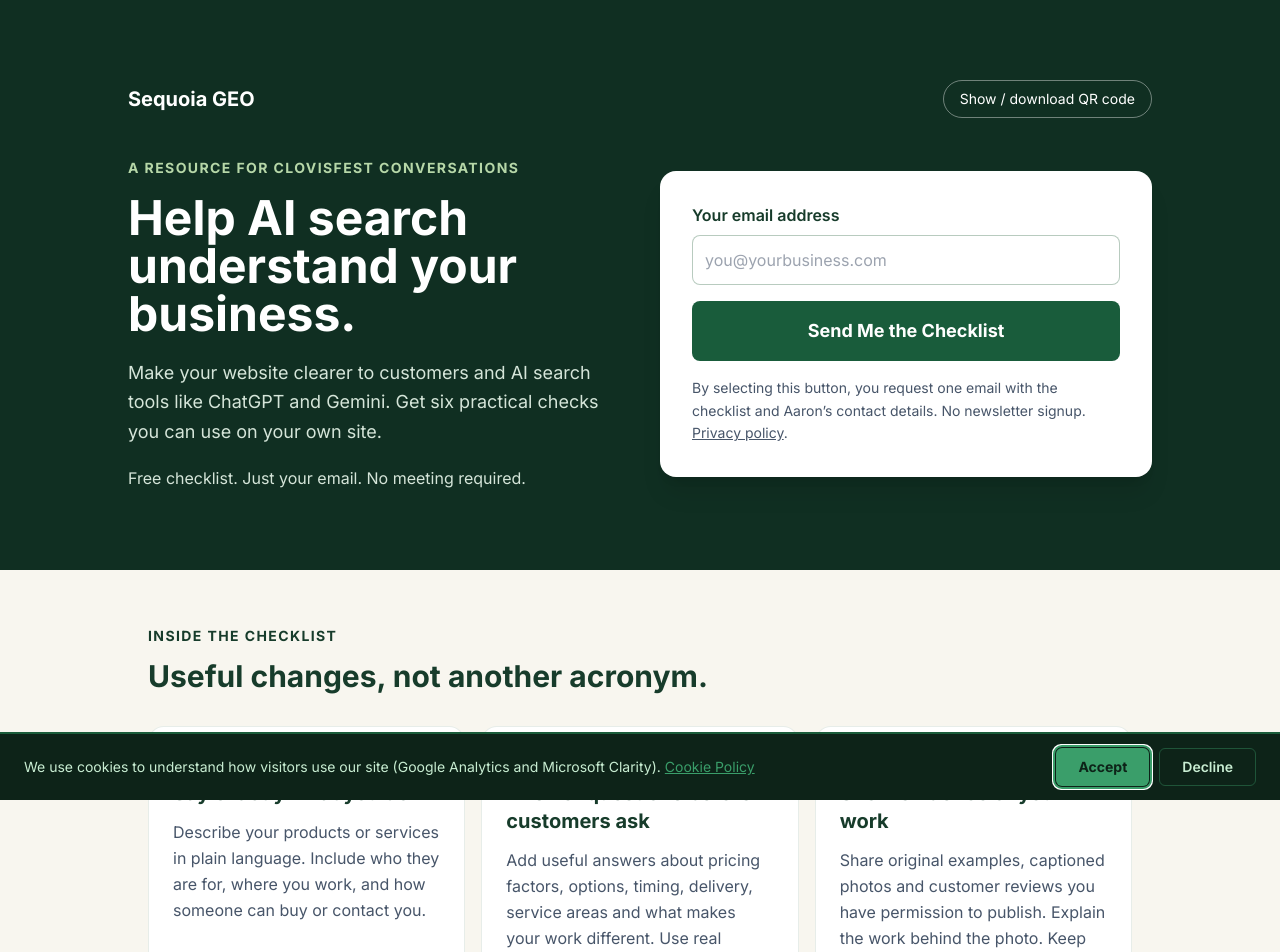
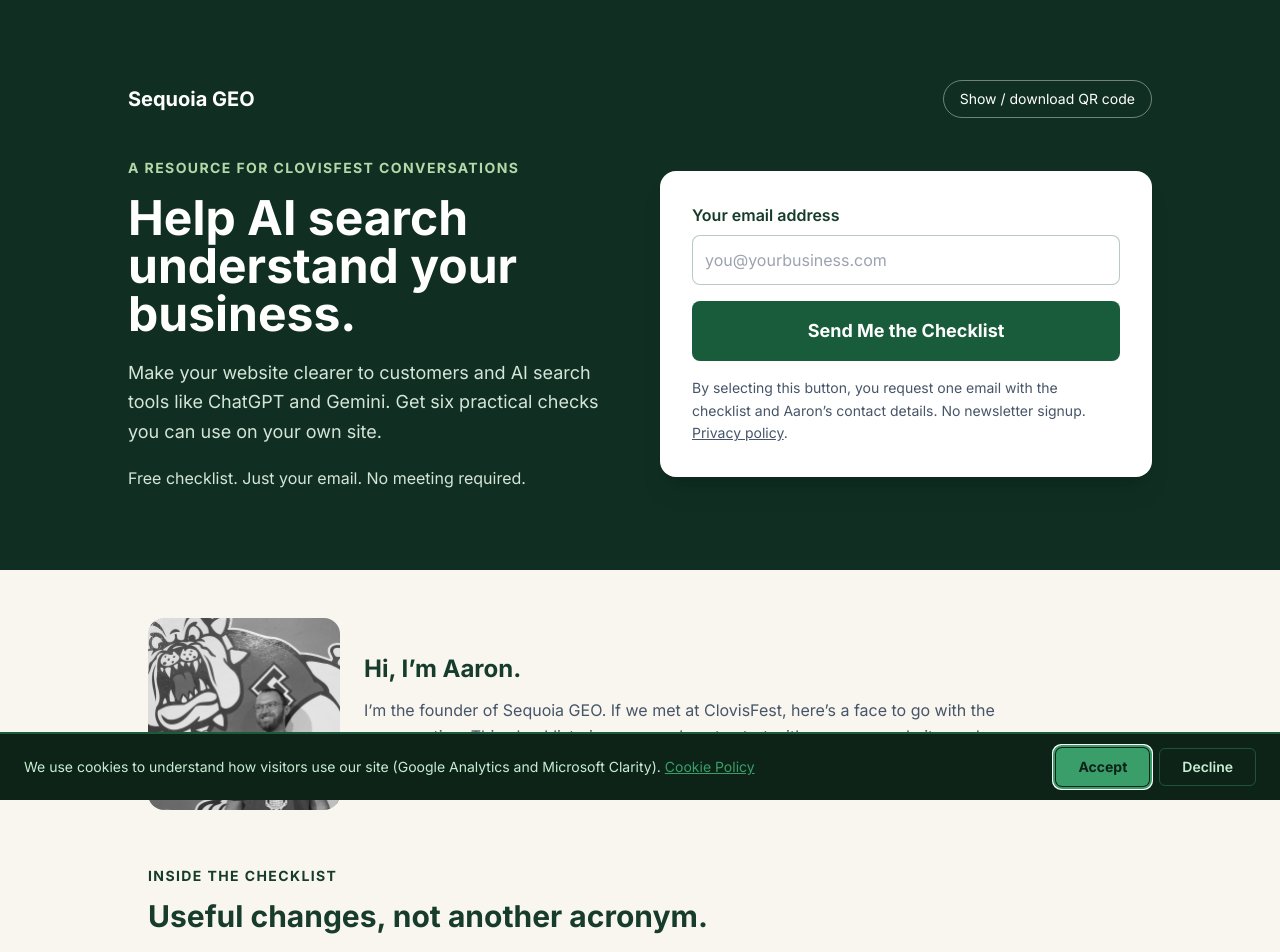
Before and after one commit to SequoiaGeo/next-website, a Next.js app: page /clovis in a window 1280 px wide. Shown: the top 952 px of the page. Built offline with nearby package versions, Linux system fonts and the light colour scheme; no server answers.

Commit message:
Add Aaron photo to Clovis introduction

```diff
--- a/src/app/clovis/page.tsx
+++ b/src/app/clovis/page.tsx
@@ -19,6 +19,10 @@
         </div>
       </div>
     </section>
+    <section className="mx-auto flex max-w-5xl flex-col items-start gap-6 px-5 pt-12 sm:flex-row sm:items-center" aria-label="Meet Aaron">
+      <img src="/aaron-husak.webp" alt="Aaron Husak, founder of Sequoia GEO" width="772" height="800" className="h-48 w-48 shrink-0 rounded-2xl object-cover" />
+      <div><h2 className="text-2xl font-bold">Hi, I’m Aaron.</h2><p className="mt-3 max-w-2xl leading-relaxed text-slate-600">I’m the founder of Sequoia GEO. If we met at ClovisFest, here’s a face to go with the conversation. This checklist gives you a place to start with your own website, and my contact details if you want to keep talking.</p></div>
+    </section>
     <section className="mx-auto max-w-5xl px-5 py-14"><p className="text-sm font-bold uppercase tracking-widest">Inside the checklist</p><h2 className="mt-3 text-3xl font-bold">Useful changes, not another acronym.</h2><div className="mt-8 grid gap-4 sm:grid-cols-2 lg:grid-cols-3">{checklist.map((item, i) => <article key={item.title} className="rounded-2xl border border-green-900/10 bg-white p-6"><p className="text-sm font-bold text-green-700">0{i + 1}</p><h3 className="mt-2 text-xl font-bold">{item.title}</h3><p className="mt-3 leading-relaxed text-slate-600">{item.detail}</p></article>)}</div><p className="mt-6 text-sm text-slate-600">These checks improve clarity and search readiness. They do not guarantee placement or recommendations in AI answers.</p></section>
     <section className="mx-auto grid max-w-5xl gap-8 px-5 pb-16 md:grid-cols-2">
       <div className="rounded-2xl bg-[#e9eee4] p-7"><h2 className="text-2xl font-bold">Keep in touch with Aaron.</h2><p className="mt-4 leading-relaxed">I’m Aaron Husak, founder of Sequoia GEO. I help business owners make their websites and marketing more useful. Want a second opinion? Reply to the checklist email with your website link.</p><a className="mt-5 block font-semibold underline" href="mailto:Aaron@sequoiageo.com">Aaron@sequoiageo.com</a><a className="mt-3 block underline" href="tel:5595213122">(559) 521-3122</a><a className="mt-5 inline-block rounded-lg bg-[#173c2b] px-5 py-3 font-semibold text-white" href="/card">Save my contact details</a></div>
```
